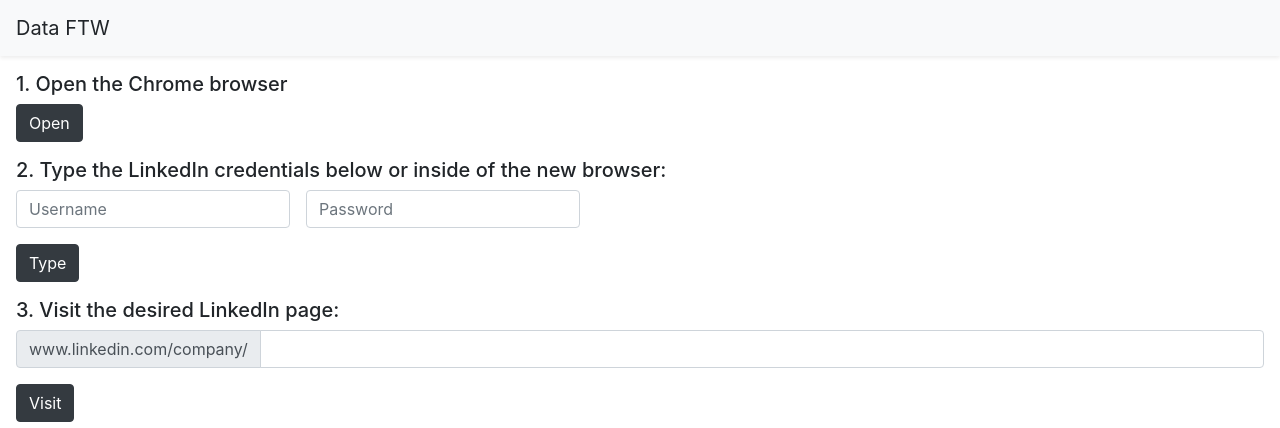
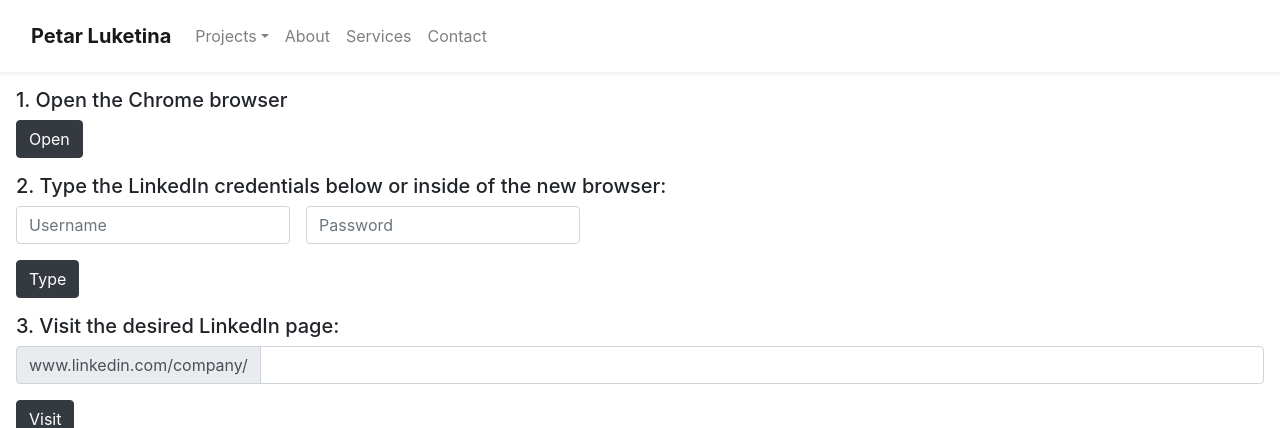
Before and after one commit to Petar-Luketina/dataflask, a Flask app: page /webcrawler in a window 1280 px wide. Shown: the top 428 px of the page. Run offline with Flask 2, Linux system fonts and the light colour scheme; some libraries are stand-ins or nearby versions.

Commit message:
Added features

```diff
--- a/templates/base.html
+++ b/templates/base.html
@@ -1,17 +1,17 @@
 <!DOCTYPE html>
 <html lang="en">
   <head>
-    <link rel="stylesheet" href="https://stackpath.bootstrapcdn.com/bootstrap/4.3.1/css/bootstrap.min.css">
+    <link rel="shortcut icon" href="{{ url_for('static', filename='media/python.ico') }}">
+    <link rel="stylesheet" href="https://stackpath.bootstrapcdn.com/bootstrap/4.4.1/css/bootstrap.min.css" integrity="sha384-Vkoo8x4CGsO3+Hhxv8T/Q5PaXtkKtu6ug5TOeNV6gBiFeWPGFN9MuhOf23Q9Ifjh" crossorigin="anonymous">
+    <script src="https://code.jquery.com/jquery-3.4.1.slim.min.js" integrity="sha384-J6qa4849blE2+poT4WnyKhv5vZF5SrPo0iEjwBvKU7imGFAV0wwj1yYfoRSJoZ+n" crossorigin="anonymous"></script>
+    <script src="https://cdn.jsdelivr.net/npm/popper.js@1.16.0/dist/umd/popper.min.js" integrity="sha384-Q6E9RHvbIyZFJoft+2mJbHaEWldlvI9IOYy5n3zV9zzTtmI3UksdQRVvoxMfooAo" crossorigin="anonymous"></script>
+    <script src="https://stackpath.bootstrapcdn.com/bootstrap/4.4.1/js/bootstrap.min.js" integrity="sha384-wfSDF2E50Y2D1uUdj0O3uMBJnjuUD4Ih7YwaYd1iqfktj0Uod8GCExl3Og8ifwB6" crossorigin="anonymous"></script>
     <title>{% block title %}{% endblock %}</title>
     <meta charset="UTF-8">
     <meta name = 'viewport' content = 'width = device-width, initial-scale = 1.0'>
-    <script src="https://code.jquery.com/jquery-3.4.1.min.js"></script>
-    <link rel="shortcut icon" href="{{ url_for('static', filename='media/python.ico') }}">
     {% block head %}{% endblock %}
   </head>
-  <nav class="navbar navbar-light bg-light shadow-sm">
-    <a class="navbar-brand">Data FTW</a>
-  </nav>
+  {% include 'include/_nav.html' %}
   <body>
     {% block body %}{% endblock %}
   </body>
--- /dev/null
+++ b/templates/include/_nav.html
@@ -0,0 +1,124 @@
+<nav class="navbar navbar-expand-md navbar-light bg-white py-3 shadow-sm">
+  <div class="container-fluid">
+    <a href="#" class="navbar-brand font-weight-bold">Petar Luketina</a>
+
+  <button type="button" data-toggle="collapse" data-target="#navbarContent" aria-controls="navbars" aria-expanded="false" aria-label="Toggle navigation" class="navbar-toggler">
+    <span class="navbar-toggler-icon"></span>
+  </button>
+
+
+  <div id="navbarContent" class="collapse navbar-collapse">
+      <ul class="navbar-nav mr-auto">
+        <!-- nav dropdown -->
+        <li class="nav-item dropdown">
+          <a href="#" data-toggle="dropdown" class="nav-link dropdown-toggle">Projects</a>
+          <ul class="dropdown-menu">
+            <!-- lvl 1 dropdown -->
+            <li class="dropdown-submenu">
+              <a href="#" role="button" data-toggle="dropdown" class="dropdown-item dropdown-toggle">Data Science</a>
+              <ul class="dropdown-menu">
+                <li><a href="#" class="dropdown-item">level 2</a></li>
+                <!-- lvl 2 dropdown -->
+                <li class="dropdown-submenu">
+                  <a href="#" role="button" data-toggle="dropdown" class="dropdown-item dropdown-toggle">level 2</a>
+                  <ul class="dropdown-menu">
+                    <li><a href="#" class="dropdown-item">level 3</a></li>
+                    <!-- lvl 3 dropdown -->
+                    <li class="dropdown-submenu">
+                      <a href="#" role="button" data-toggle="dropdown" class="dropdown-item dropdown-toggle">level 3</a>
+                      <ul class="dropdown-menu">
+                        <li><a href="#" class="dropdown-item">level 4</a></li>
+                      </ul>
+                    </li>
+                  </ul>
+                </li>
+                <li><a href="#" class="dropdown-item">level 2</a></li>
+                <li><a href="#" class="dropdown-item">level 2</a></li>
+              </ul>
+            </li>
+            <li class="dropdown-submenu">
+              <a href="#" role="button" data-toggle="dropdown" class="dropdown-item dropdown-toggle">Mobile Apps</a>
+              <ul class="dropdown-menu">
+                <li><a href="#" class="dropdown-item">level 2</a></li>
+                <li><a href="#" class="dropdown-item">level 2</a></li>
+                <li><a href="#" class="dropdown-item">level 2</a></li>
+              </ul>
+            </li>
+            <li><a href="#" class="dropdown-item">Some other action</a></li>
+            <li class="dropdown-submenu">
+              <a href="#" role="button" data-toggle="dropdown" class="dropdown-item dropdown-toggle">level 1</a>
+              <ul class="dropdown-menu">
+                <li class="dropdown-submenu">
+                  <a href="#" role="button" data-toggle="dropdown" class="dropdown-item dropdown-toggle">level 2</a>
+                  <ul class="dropdown-menu">
+                    <li><a href="#" class="dropdown-item">level 3</a></li>
+                    <li><a href="#" class="dropdown-item">level 3</a></li>
+                  </ul>
+                </li>
+                <li class="dropdown-submenu">
+                  <a href="#" role="button" data-toggle="dropdown" class="dropdown-item dropdown-toggle">level 2</a>
+                  <ul class="dropdown-menu">
+                    <li><a href="#" class="dropdown-item">level 3</a></li>
+                    <li><a href="#" class="dropdown-item">level 3</a></li>
+                  </ul>
+                </li>
+                <li><a href="#" class="dropdown-item">level 2</a></li>
+                                <li class="dropdown-submenu">
+                  <a href="#" role="button" data-toggle="dropdown" class="dropdown-item dropdown-toggle">level 2</a>
+                  <ul class="dropdown-menu">
+                    <li><a href="#" class="dropdown-item">level 3</a></li>
+                    <li><a href="#" class="dropdown-item">level 3</a></li>
+                  </ul>
+                </li>
+                <li><a href="#" class="dropdown-item">level 2</a></li>
+              </ul>
+            </li>
+          </ul>
+        </li>
+        <li class="nav-item"><a href="#" class="nav-link">About</a></li>
+        <li class="nav-item"><a href="#" class="nav-link">Services</a></li>
+        <li class="nav-item"><a href="#" class="nav-link">Contact</a></li>
+      </ul>
+    </div>
+  </div>
+</nav>
+
+<script type="text/javascript">
+  $(function() {
+  $("ul.dropdown-menu [data-toggle='dropdown']").on("click", function(event) {
+    event.preventDefault();
+    event.stopPropagation();
+
+    //method 1: remove show from sibilings and their children under your first parent
+
+/* 		if (!$(this).next().hasClass('show')) {
+
+		        $(this).parents('.dropdown-menu').first().find('.show').removeClass('show');
+		     }  */
+
+
+    //method 2: remove show from all siblings of all your parents
+    $(this).parents('.dropdown-submenu').siblings().find('.show').removeClass("show");
+
+    $(this).siblings().toggleClass("show");
+
+
+    //collapse all after nav is closed
+    $(this).parents('li.nav-item.dropdown.show').on('hidden.bs.dropdown', function(e) {
+      $('.dropdown-submenu .show').removeClass("show");
+    });
+
+  });
+});
+</script>
+
+<style media="screen">
+  .dropdown-submenu {
+    position: relative;
+  }
+
+  .dropdown-submenu>.dropdown-menu {
+    top: 0;
+    left: 100%;
+  }
+</style>
--- a/templates/index.html
+++ b/templates/index.html
@@ -1,12 +1,12 @@
 {% extends 'base.html' %}
 
 {% block title %}
-  Main Page
+  Petar Luketina
 {% endblock %}
 
 {% block head %}
 {% endblock %}
 
 {% block body %}
-    {% include 'include/_project0.html' %}
+  {% include 'include/_project.html' %}
 {% endblock%}
```
Also changed, not shown: static/JS/webcrawler.js (+4 -4 lines), templates/include/_project.html (added), 1 other file.
